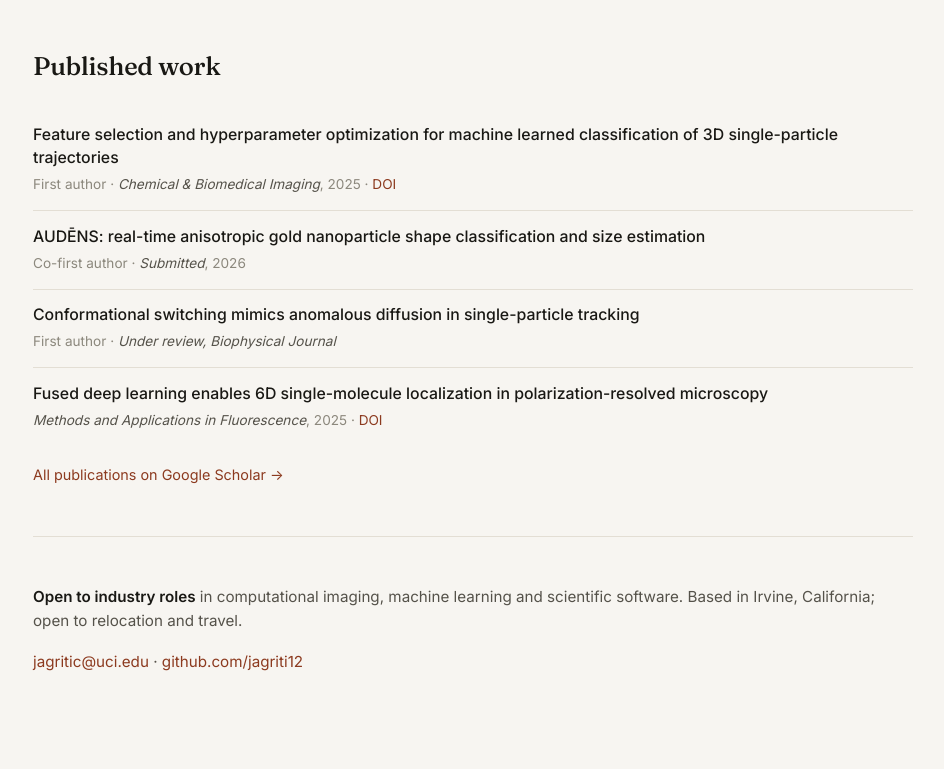
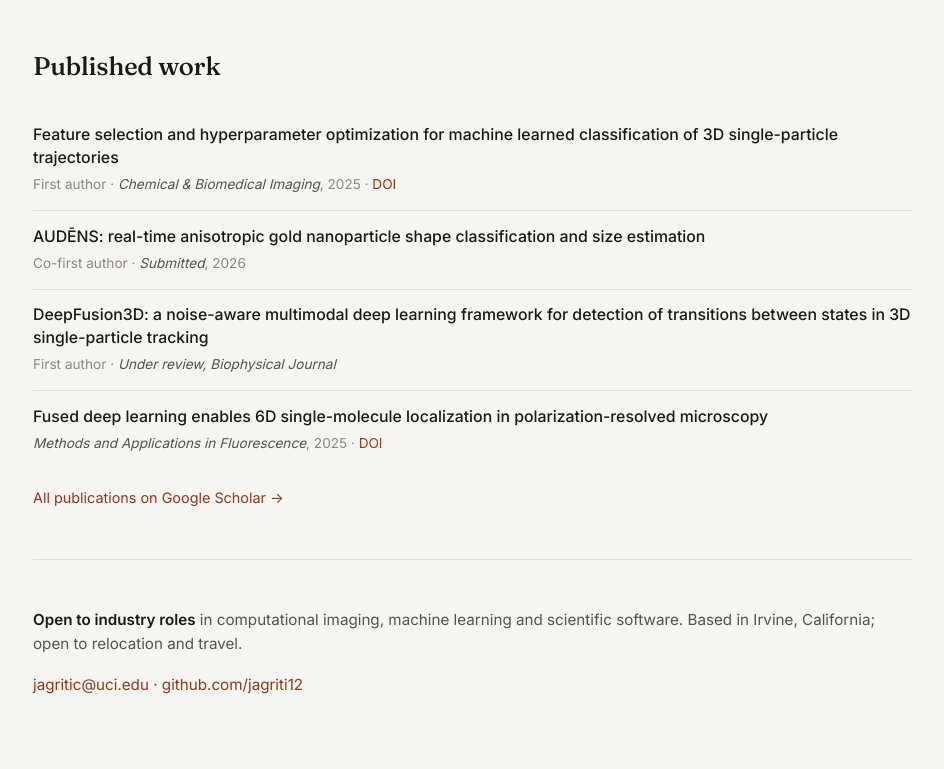
Before and after one commit to jagriti12/jagriti12.github.io, a plain HTML site: page index.html in a window 1280 px wide. Shown: the part 2560-3329 px from the top of the page, without its empty margins (167-1111 px from the left). Before the commit the page ends 3306 px from the top, so only its background shows below. Drawn offline with Linux system fonts and the light colour scheme.

Commit message:
Add files via upload

```diff
--- a/index.html
+++ b/index.html
@@ -183,7 +183,7 @@
       <p class="pub-meta">Co-first author &middot; <em>Submitted</em>, 2026</p>
     </div>
     <div class="pub">
-      <p class="pub-title">Conformational switching mimics anomalous diffusion in single-particle tracking</p>
+      <p class="pub-title">DeepFusion3D: a noise-aware multimodal deep learning framework for detection of transitions between states in 3D single-particle tracking</p>
       <p class="pub-meta">First author &middot; <em>Under review, Biophysical Journal</em></p>
     </div>
     <div class="pub">
```
